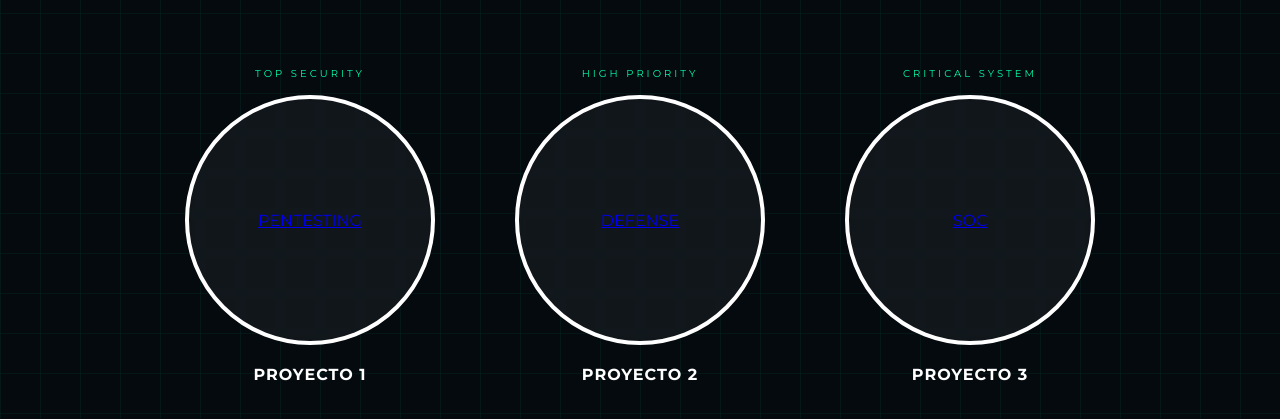
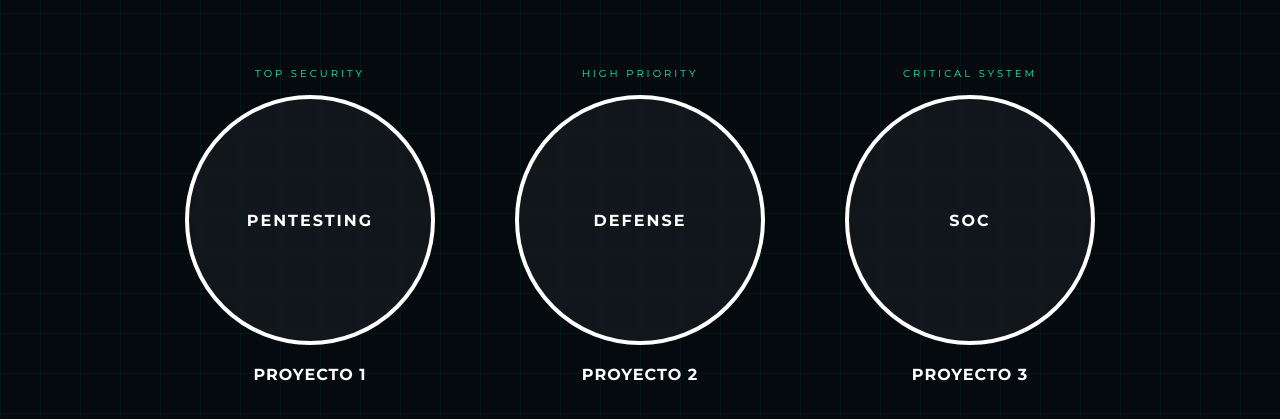
Before and after one commit to ITB2526-JeremyRuiz/TA05_Jeremy_Ruiz, a plain HTML site: page index.html in a window 1280 px wide. Shown: the part 267-686 px from the top of the page. Drawn offline with Linux system fonts and the light colour scheme.

Commit message:
Update styles.css

```diff
--- a/styles.css
+++ b/styles.css
@@ -120,3 +120,14 @@ body {
     font-weight: 700;
     letter-spacing: 1px;
 }
+
+
+.circle-box {
+    text-decoration: none;
+    color: #ffffff;
+}
+
+.box-text {
+    font-weight: 700;
+    letter-spacing: 2px;
+}
```
